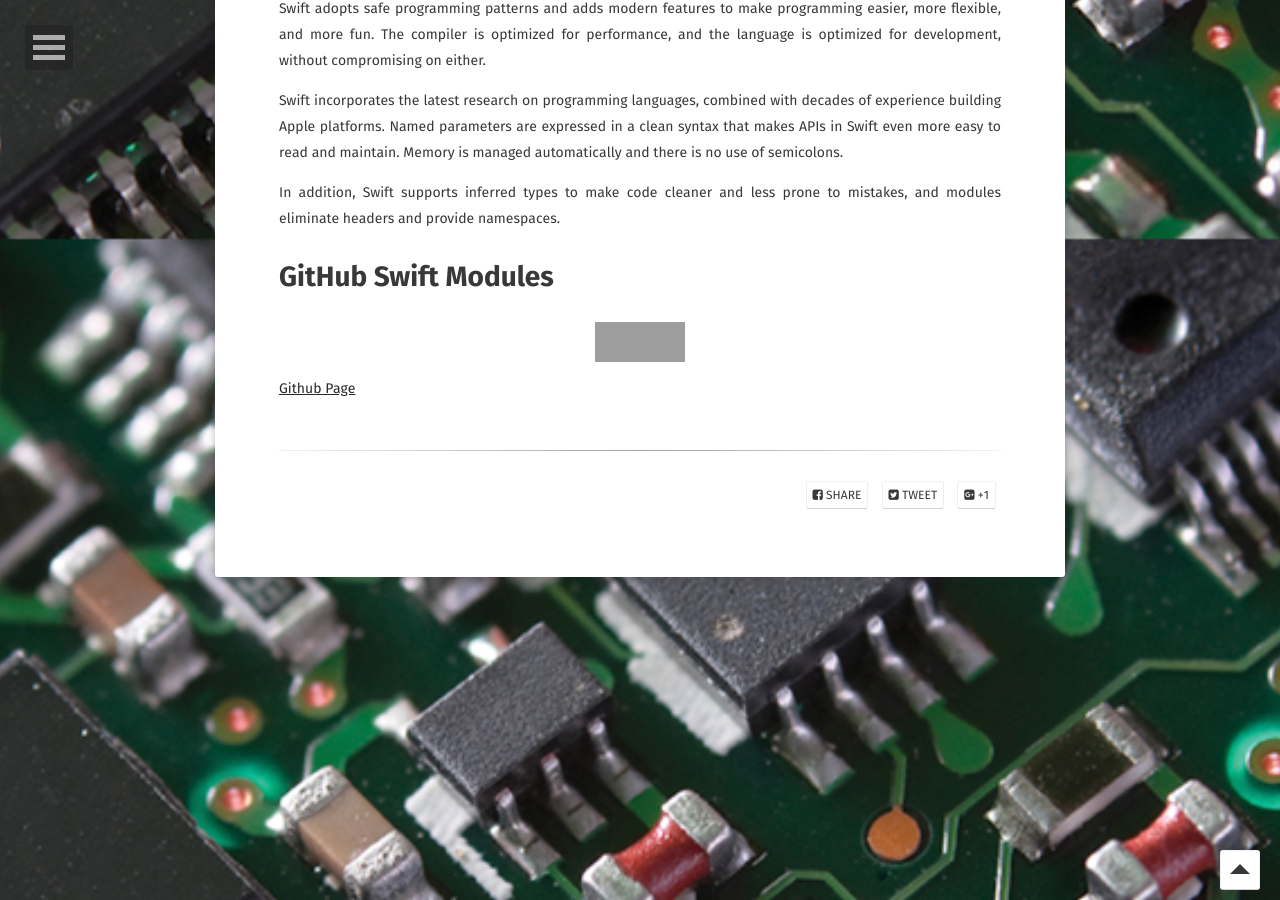
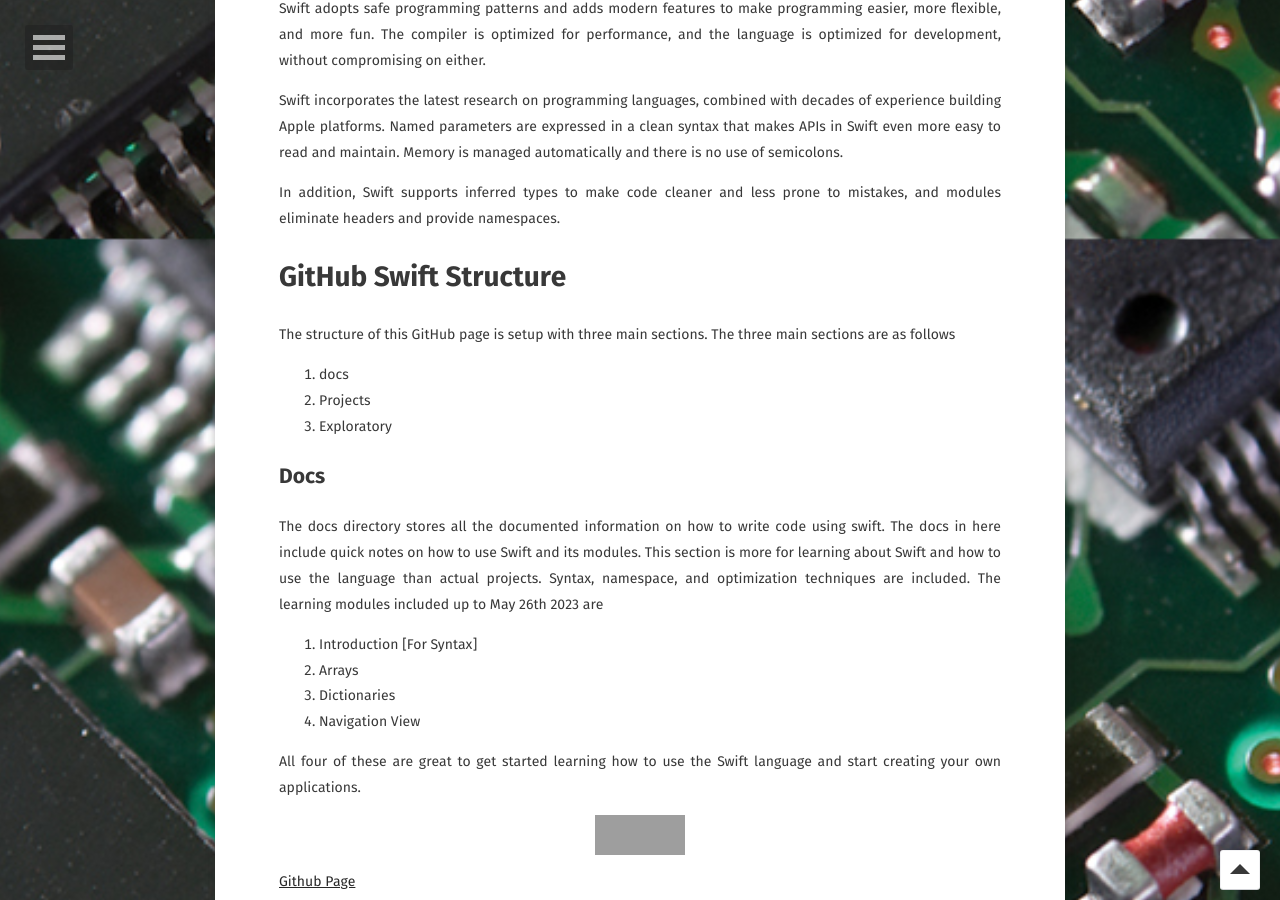
Before and after one commit to Markay12/MarkInfo-Projects, a Jekyll site: the page built from _posts/2023-01-24-swiftprogramming.md, in a window 1280 px wide and 900 px high, scrolled down 661 px. Built offline with Jekyll 4.4.1, drawn with Linux system fonts in a browser that asks for light colours; some web fonts are replaced; grey boxes are pictures that could not be loaded.

Commit message:
Docs update

```diff
--- a/_posts/2023-01-24-swiftprogramming.md
+++ b/_posts/2023-01-24-swiftprogramming.md
@@ -26,7 +26,24 @@ Swift incorporates the latest research on programming languages, combined with d
 In addition, Swift supports inferred types to make code cleaner and less prone to mistakes, and modules eliminate headers and provide namespaces.
 
 
-# GitHub Swift Modules
+# GitHub Swift Structure
+
+The structure of this GitHub page is setup with three main sections. The three main sections are as follows
+
+1. docs
+2. Projects
+3. Exploratory
+
+## Docs
+
+The docs directory stores all the documented information on how to write code using swift. The docs in here include quick notes on how to use Swift and its modules. This section is more for learning about Swift and how to use the language than actual projects. Syntax, namespace, and optimization techniques are included. The learning modules included up to May 26th 2023 are
+
+1. Introduction [For Syntax]
+2. Arrays
+3. Dictionaries
+4. Navigation View
+
+All four of these are great to get started learning how to use the Swift language and start creating your own applications.
 
 
 
```
